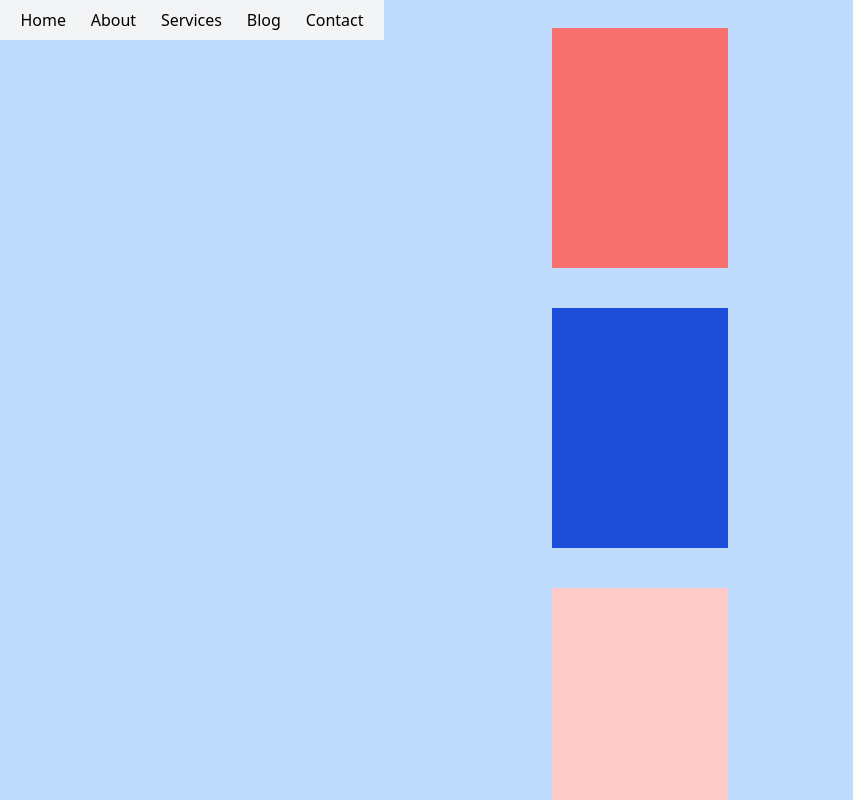
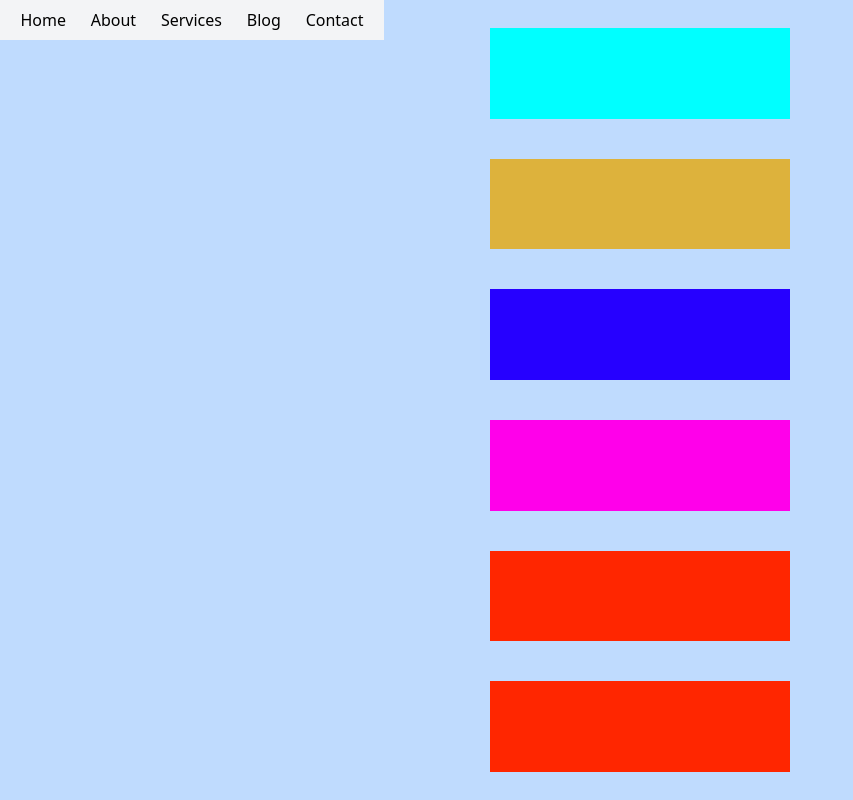
Before and after one commit to OmPr366/testingComponents, a React (Create React App) app: page /page3 in a window 1280 px wide. Shown: the top 800 px of the page, without its empty margins (0-853 px from the left). Built offline with nearby package versions, Linux system fonts and the light colour scheme.

Commit message:
new animation

```diff
--- a/src/App.css
+++ b/src/App.css
@@ -3,6 +3,7 @@
 }
 .App {
   text-align: center;
+  min-height: 100vh;
 }
 
 .App-logo {
--- a/src/components/Card.css
+++ b/src/components/Card.css
@@ -24,6 +24,7 @@
     border: 2px solid #12B6EB;
   }
 
+
   .circleBorder {
     height: 200px;
     width: 200px;
@@ -48,7 +49,10 @@
     align-items: center;
     margin-top: 42px;
 
+  }
+  .card:hover .circleBorder{
     animation: rotate 60s linear infinite;
+
   }
 
   @keyframes rotate {
--- a/src/components/Page2.js
+++ b/src/components/Page2.js
@@ -3,25 +3,29 @@ import { motion } from 'framer-motion'
 
 export const Page2 = () => {
     return (
-        <motion.div className=' w-full  bg-green-200 flex flex-col items-center  '
+        <motion.div className=' w-full h-screen  bg-green-200 flex flex-col items-center  '
         initial={{
-            marginLeft:"-100vw",
-            // scale:0
+            // marginLeft:"-100vw",
+            scaleY:0,
         }}
             animate={{
-                marginLeft:0,
-                // scale:1
+                // marginLeft:0,
+                scaleY:1,
             }}
             exit={{
-                marginTop:"-800vh",
-                marginLeft:"80vw",
+                // marginTop:"-800vh",
+                // marginLeft:"80vw",
                 scale:0
 
             }}
             transition={{
-                type:"spring",
-                stiffness:100
+                // type:"spring",
+                // stiffness:100,
+                // delay:0.2
+                duration:0.8
+
             }}
+
         >
              <div className=' w-44 h-60  bg-graay-200 my-5  '></div>
             <div className=' w-44 h-60 bg-blue-700 my-5 '></div>
--- /dev/null
+++ b/src/components/Page3.css
@@ -0,0 +1,24 @@
+.item1{
+    width: 300px;
+    height: 300px;
+    background-color: aqua;
+}
+.item2{
+    width: 300px;
+    height: 300px;
+    background-color: rgb(221, 178, 60);
+}
+.item3{
+    width: 300px;
+    height: 300px;
+    background-color: rgb(38, 0, 255);
+}.item4{
+    width: 300px;
+    height: 300px;
+    background-color: rgb(255, 0, 234);
+}
+.item5{
+    width: 300px;
+    height: 300px;
+    background-color: rgb(255, 38, 0);
+}
--- a/src/components/Page3.js
+++ b/src/components/Page3.js
@@ -1,39 +1,50 @@
-import React from 'react'
+import React, { useEffect, useState } from 'react'
 import { motion } from 'framer-motion'
+import './Page3.css'
 
 export const Page3 = () => {
+    const [full, setFull] = useState(0)
+    useEffect(() => {
+        setTimeout(() => {
+            setFull(1);
+        }, 1000);
+
+    })
     return (
-        <motion.div className='w-full  bg-blue-200 flex flex-col  items-center p-2'
+        <motion.div className={`w-full h-screen   bg-blue-200   flex flex-col  items-center p-2`}
         initial={{
-            marginLeft:"-100vw",
-            // scale:0
+            // marginLeft:"-100vw",
+            scaleY:0,
         }}
             animate={{
-                marginLeft:0,
-                // scale:1
+                // marginLeft:0,
+                scaleY:1,
             }}
             exit={{
-                marginTop:"-800vh",
-                marginLeft:"80vw",
+                // marginTop:"-800vh",
+                // marginLeft:"80vw",
                 scale:0
 
             }}
             transition={{
-                type:"spring",
-                stiffness:100,
+                // type:"spring",
+                // stiffness:100,
+                // delay:0.2
+                duration:0.8
+
             }}
 
         >
-            <div className=' w-44 h-60  bg-red-400 my-5  '>
+            <div className=' item1  my-5  '>
 
             </div>
-            <div className=' w-44 h-60 bg-blue-700 my-5 '></div>
-            <div className=' w-44 h-60 bg-red-200 my-5 '></div>
-            <div className=' w-44 h-60 bg-green-400 my-5 '></div>
+            <div className=' item2  my-5 '></div>
+            <div className='item3   my-5 '></div>
+            <div className='item4   my-5 '></div>
 
-            <div className=' w-44 h-60 bg-blue-700 my-5 '></div>
+            <div className='item5   my-5 '></div>
 
-            <div className=' w-44 h-60 bg-green-400 my-5 '></div>
+            <div className=' item5  my-5 '></div>
 
 
         </motion.div>
```
Also changed, not shown: src/App.js (+4 -3 lines).
